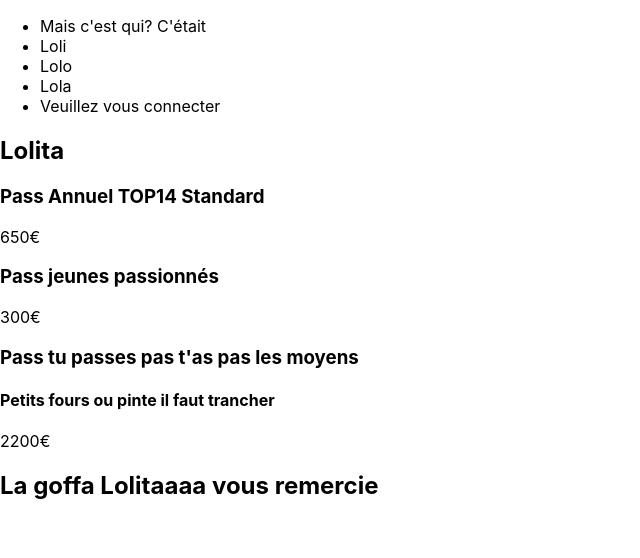
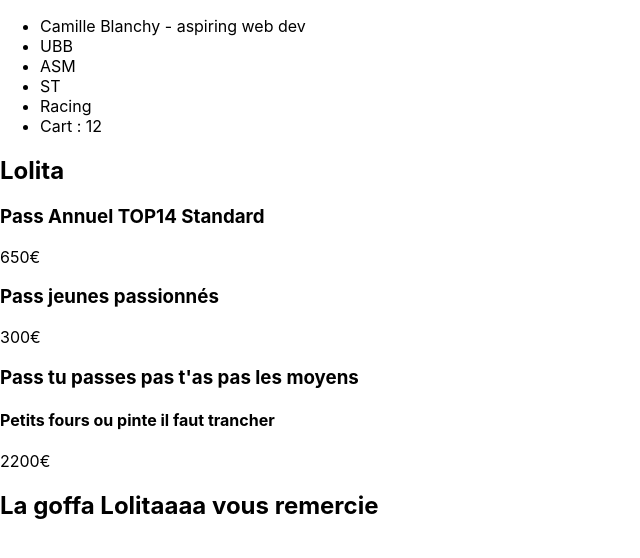
Before and after one commit to Salty-V/react_second, a React (Create React App) app: page / in a window 1280 px wide. Shown: the top 558 px of the page, without its empty margins (0-640 px from the left). Built offline with nearby package versions, Linux system fonts and the light colour scheme.

Commit message:
added new variables to display

```diff
--- a/src/Header.js
+++ b/src/Header.js
@@ -1,21 +1,37 @@
 function Header() {
 
-    const isUserLogged = false;
+    const isUserLogged = true;
+    const itemsInCart = 12;
+
+    const userLogged = {
+        firstName : "Camille",
+        lastName : "Blanchy",
+        job : "aspiring web dev",
+    };
+
 
     return (
         <header>
             <nav>
                 <ul>
-                    <li>Mais c'est qui? C'était</li>
-                    <li>Loli</li>
-                    <li>Lolo</li>
-                    <li>Lola</li>
+                    {isUserLogged ? (
+                    <li>
+                        {userLogged.firstName} {userLogged.lastName} - {userLogged.job}
+                    </li>
+                    ) : (
+                    <li>Veuillez vous connecter</li>
+)}
+                    <li>UBB</li>
+                    <li>ASM</li>
+                    <li>ST</li>
+                    <li>Racing</li>
 
-                    {isUserLogged ? <li>Camille Blanchy</li> : <li>Veuillez vous connecter</li>}
+                    {itemsInCart > 0 ? <li>Cart : {itemsInCart}</li> : <li>Panier vide</li>}
                 </ul>
             </nav>
         </header>
 );
 }
 
+
 export default Header;
```
